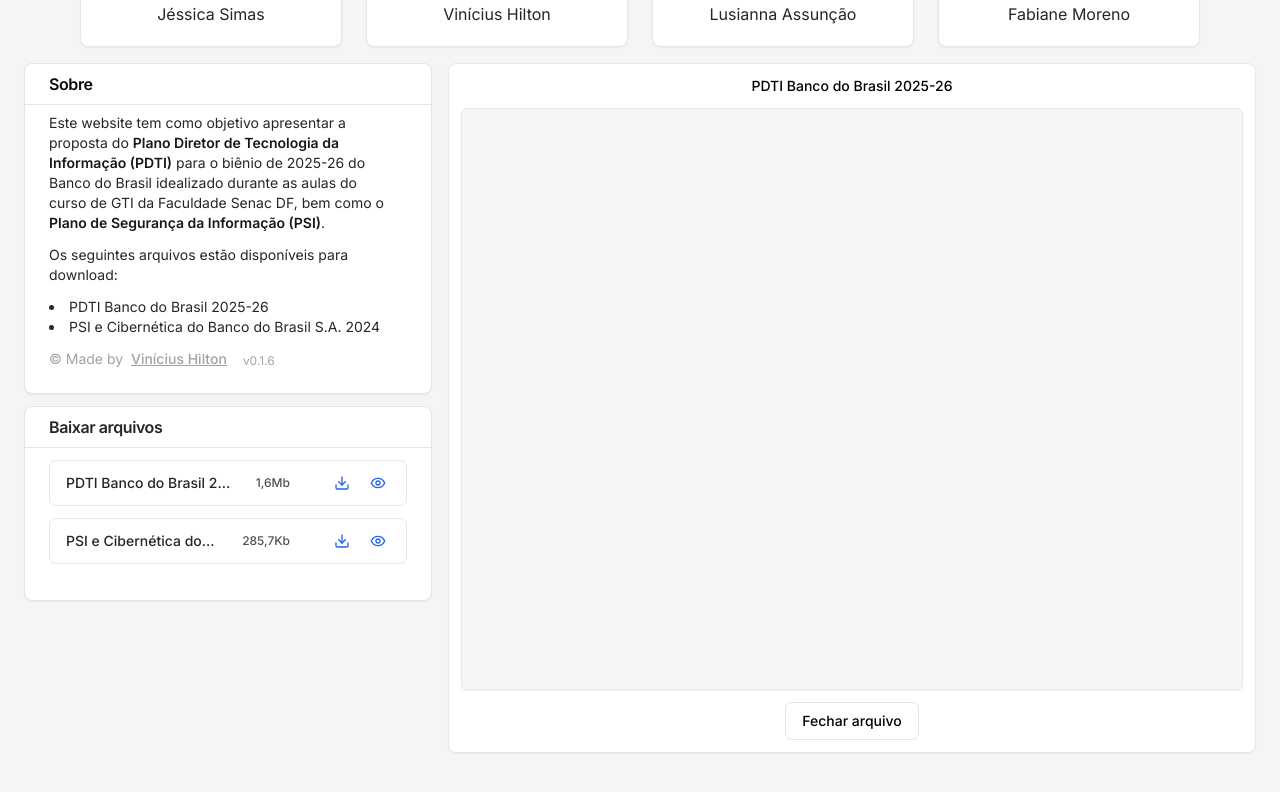
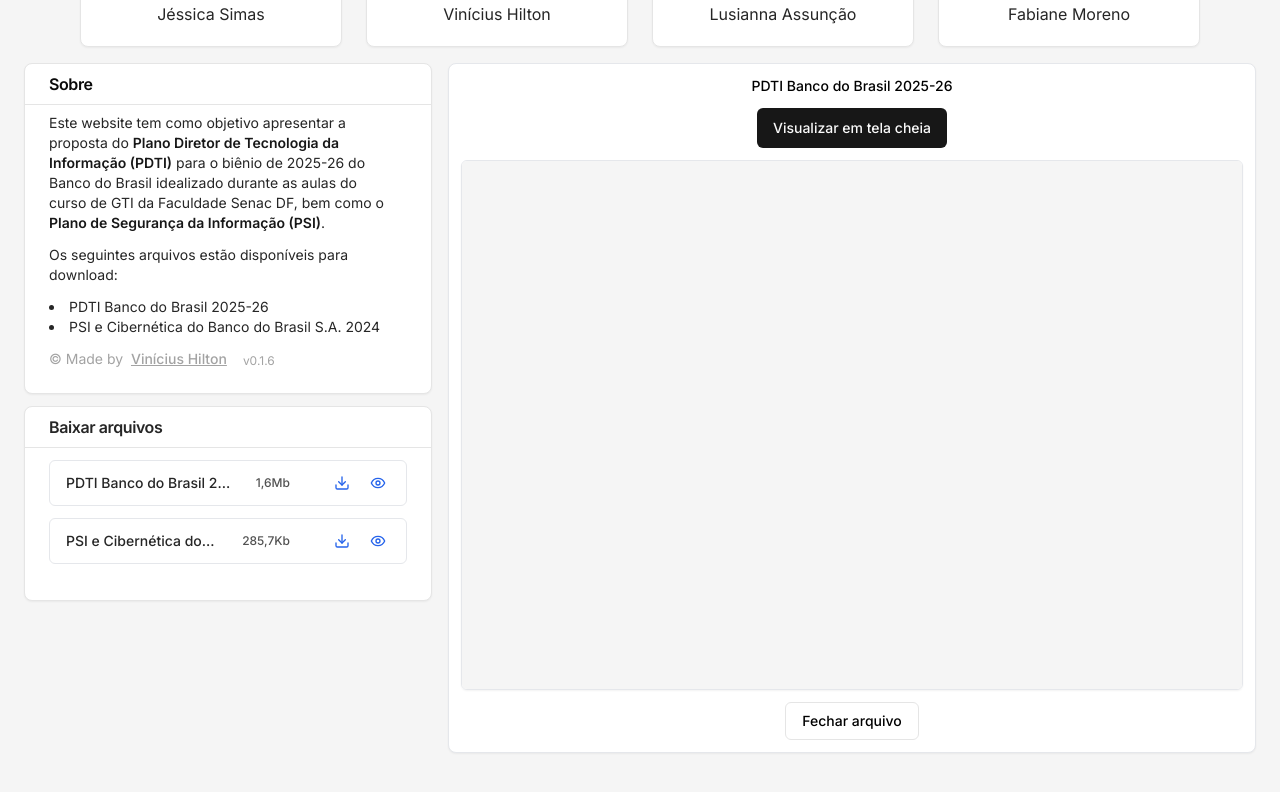
Before and after one commit to vnxcius/jvlf, a React (Vite) app: page / in a window 1280 px wide. Both pictures are taken after a click on the button 378 px from the left and 877 px from the top of the page. Shown: the part 395-1187 px from the top of the page. Built offline with nearby package versions, Linux system fonts and the light colour scheme.

Commit message:
feat: view file in fullscreen

```diff
--- a/src/App.tsx
+++ b/src/App.tsx
@@ -146,6 +146,10 @@
           {file ? (
             <>
               <h2 className="text-sm text-center font-medium mb-3">{file.title}</h2>
+              <a href={'/visualizar-arquivo/'+file.slug} target="_blank"  className="w-fit mx-auto mb-3">
+                <Button>Visualizar em tela cheia</Button>
+              </a>
+
               <iframe title={file.title} src={file.url} id="pdf" className="w-full h-full rounded-md border shadow-sm" allowFullScreen></iframe>
               <Button variant="outline" className="mt-3 w-fit mx-auto" onClick={() => setFile(undefined)}>
                 Fechar arquivo
--- a/src/components/ui/card-option.tsx
+++ b/src/components/ui/card-option.tsx
@@ -26,12 +26,12 @@
     <div className={"border rounded-md my-3 px-4 py-1.5 max-w-96 w-max flex items-center gap-10 justify-between hover:bg-neutral-100 duration-300 " +
       (props.disabled && "cursor-not-allowed bg-neutral-100 text-neutral-500")
     }>
-      <div className="flex gap-3 items-center w-56">
+      <a href={'/visualizar-arquivo/'+props.slug} target="_blank" className="flex gap-3 items-center w-56">
         <p className="text-sm font-medium text-neutral-800 overflow-hidden text-nowrap text-ellipsis" title={props.title}>
           {props.title}
         </p>
         <span className="text-neutral-600 text-xs font-medium ml-3">{props.size}</span>
-      </div>
+      </a>
       <div className="flex gap-3 items-center">
         <AlertDialog>
           <AlertDialogTrigger title="Baixar" disabled={props.disabled} className={props.disabled ? "cursor-not-allowed p-1" : "p-1"}>
```
